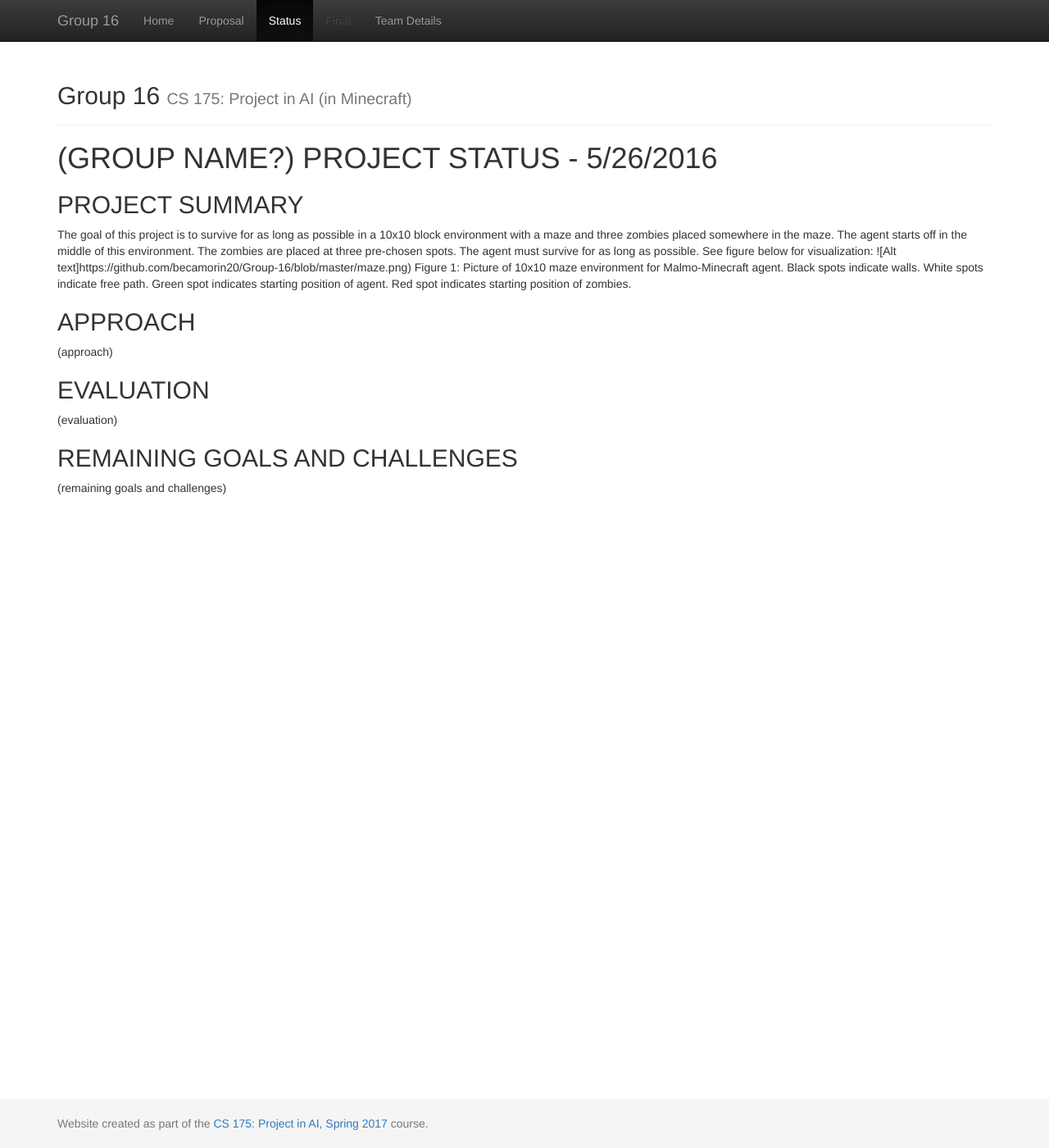
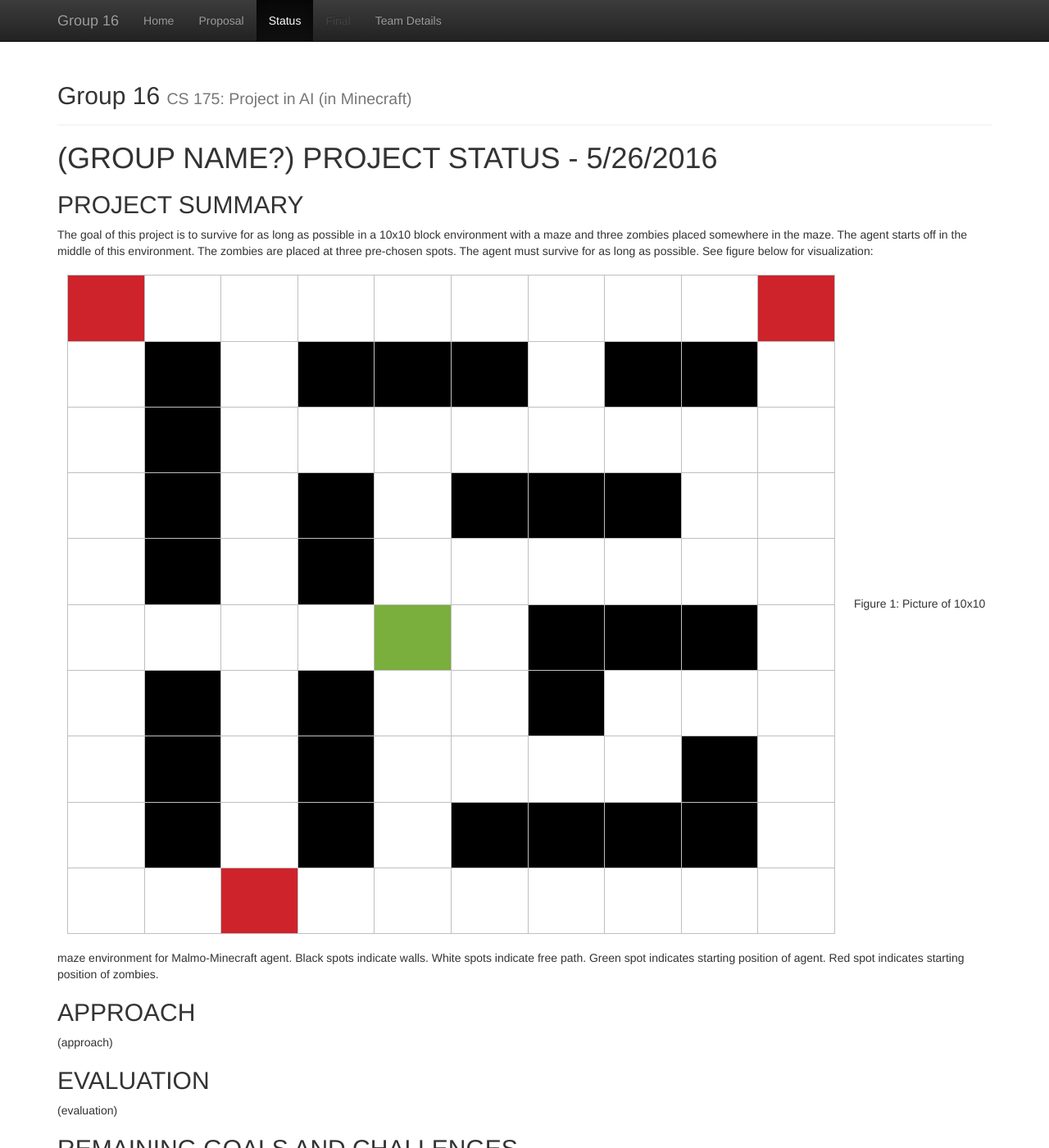
Before and after one commit to becamorin20/Group-16, a Jekyll site: the page built from docs/status.md, in a window 1280 px wide and 1400 px high. Shown: the whole window at 82% size. Built offline with Jekyll 4.4.1, drawn with Linux system fonts in a browser that asks for light colours.

Commit message:
Update status.md

```diff
--- a/docs/status.md
+++ b/docs/status.md
@@ -7,7 +7,7 @@
 
 ## PROJECT SUMMARY
 The goal of this project is to survive for as long as possible in a 10x10 block environment with a maze and three zombies placed somewhere in the maze. The agent starts off in the middle of this environment. The zombies are placed at three pre-chosen spots. The agent must survive for as long as possible. See figure below for visualization:
-![Alt text]https://github.com/becamorin20/Group-16/blob/master/maze.png)
+![Image of Maze](https://github.com/becamorin20/Group-16/blob/master/maze.png)
 Figure 1: Picture of 10x10 maze environment for Malmo-Minecraft agent. Black spots indicate walls. White spots indicate free path. Green spot indicates starting position of agent. Red spot indicates starting position of zombies.
 
 ## APPROACH
```
